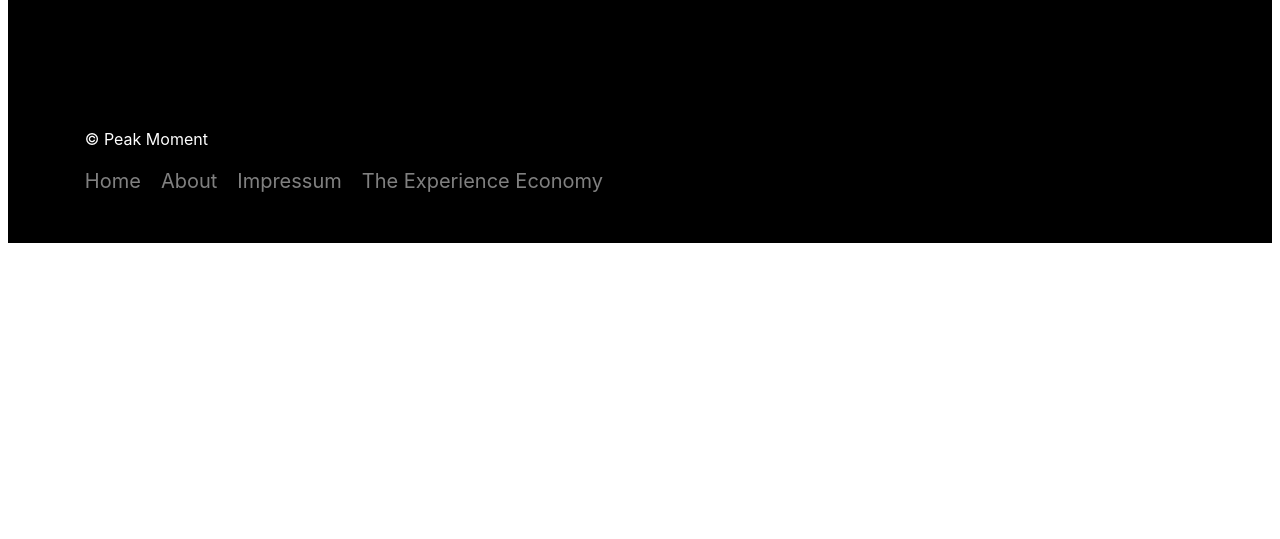
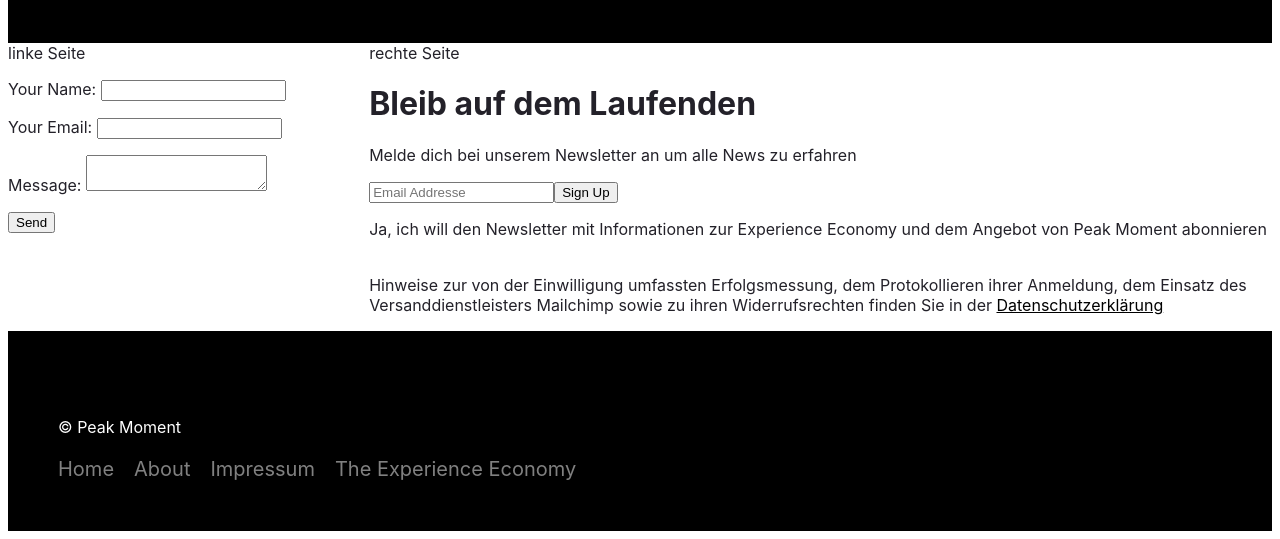
Before and after one commit to FlorianMerkle/peak-moment, a Gatsby site: page /about in a window 1280 px wide. Shown: the part 265-804 px from the top of the page. Built offline with nearby package versions, Linux system fonts and the light colour scheme; Gatsby itself is replaced by a stand-in of ours.

Commit message:
add contact and newsletter form

```diff
--- a/gatsby-config.js
+++ b/gatsby-config.js
@@ -7,6 +7,13 @@ module.exports = {
         trackingId: "G-QCWH4RW28E",
       },
     },
+    {
+      resolve: 'gatsby-plugin-mailchimp',
+      options: {
+          endpoint: '', // string; add your MC list endpoint here; see instructions below
+          timeout: 3500, // number; the amount of time, in milliseconds, that you want to allow mailchimp to respond to your request before timing out. defaults to 3500
+      },
+  },
     "gatsby-plugin-image",
     "gatsby-plugin-react-helmet",
 
--- a/package.json
+++ b/package.json
@@ -25,6 +25,7 @@
     "gatsby": "^2.26.1",
     "gatsby-plugin-google-analytics": "^2.7.0",
     "gatsby-plugin-image": "^0.3.1",
+    "gatsby-plugin-mailchimp": "^5.2.2",
     "gatsby-plugin-netlify-cms": "^4.6.0",
     "gatsby-plugin-react-helmet": "^3.6.0",
     "gatsby-plugin-sharp": "^2.10.1",
--- /dev/null
+++ b/src/components/ContactForm.js
@@ -0,0 +1,24 @@
+import React from "react";
+const Newsletter = () => {
+  return (
+    <div>
+      <form name="contact" method="post">
+          <input type="hidden" name="form-name" value="contact" />
+          <p>
+            <label>Your Name: <input type="text" name="name"/></label>
+          </p>
+          <p>
+            <label>Your Email: <input type="email" name="email"/></label>
+          </p>
+          <p>
+            <label>Message: <textarea name="message"></textarea></label>
+          </p>
+          <p>
+            <button type="submit">Send</button>
+          </p>
+        </form>
+    </div>
+  );
+};
+
+export default Newsletter;
--- /dev/null
+++ b/src/components/Newsletter.js
@@ -0,0 +1,93 @@
+import React from "react"
+import {Link} from 'gatsby'
+import addToMailchimp from "gatsby-plugin-mailchimp"
+
+
+
+class Newsletter extends React.Component {
+    constructor(props){
+        super(props)
+        this.state = {
+            email: "",
+          }
+    }
+
+
+    handleGeneralAudienceSubscription = async event => {
+        event.preventDefault()
+        try {
+          let res = await addToMailchimp(this.state.email)
+
+          if (res.result === "success") {
+            alert(res.msg)
+          } else {
+            alert(res.msg)
+          }
+        } catch (err) {
+          console.log("error")
+          console.log(err)
+        }
+      }
+
+    render() {
+    return(
+        <div style={{}}>
+            <div style={{ maxWidth: this.props.news? '80%' : "1080px" }}>
+              <div
+                style={{}}
+              >
+                <div
+                  style={{}}
+                >
+                  <h1 style={{}}>
+                    {"Bleib auf dem Laufenden"}
+                  </h1>
+                  <p style={{}}>
+                    {"Melde dich bei unserem Newsletter an um alle News zu erfahren"}
+                  </p>
+                </div>
+                <input
+                  label="email address"
+                  style={{}}
+                  type="text"
+                  value={this.state.email}
+                  onChange={event =>
+                    this.setState({ email: event.target.value })
+                  }
+                  placeholder={"Email Addresse"
+                  }
+                />
+
+                <button
+                  onClick={this.handleGeneralAudienceSubscription}
+                  style={{}}
+                >
+                  {" "}
+                  Sign Up{" "}
+                </button>
+              </div>
+              <div
+                style={{}}
+              >
+
+                  <p style={{paddingBottom:'20px', fontSize:'1rem'}}>
+                    {'Ja, ich will den Newsletter mit Informationen zur Experience Economy und dem Angebot von Peak Moment abonnieren'}
+                  </p>
+
+
+
+                  <p style={{paddingBottom:'0px', fontSize:'1rem'}}>
+                    Hinweise zur von der Einwilligung umfassten Erfolgsmessung,
+                    dem Protokollieren ihrer Anmeldung, dem Einsatz des
+                    Versanddienstleisters Mailchimp sowie zu ihren
+                    Widerrufsrechten finden Sie in der{" "}
+                    <Link style={{color:'black'}} to="/">Datenschutzerklärung</Link>
+                  </p>
+
+              </div>
+            </div>
+          </div>
+    )
+    }
+}
+export default Newsletter
--- a/src/pages/about.js
+++ b/src/pages/about.js
@@ -1,6 +1,7 @@
 import * as React from "react";
 import Layout from "../components/Layout";
 import Newsletter from "../components/Newsletter"
+import ContactForm from "../components/ContactForm"
 
 
 
@@ -9,7 +10,19 @@ const AboutPage = () => {
 
   return (
     <Layout>
+    <div style={{display:'flex', backgroundColor:'white'}}>
+    <div style={{flex:2}}>
+      linke Seite
+      <ContactForm/>
+    </div>
+    <div style={{flex:5}}>
+      rechte Seite
 
+    <div style={{ }}>
+    <Newsletter/>
+    </div>
+    </div>
+    </div>
     </Layout>
   );
 };
```
Also changed, not shown: 1 other file.
